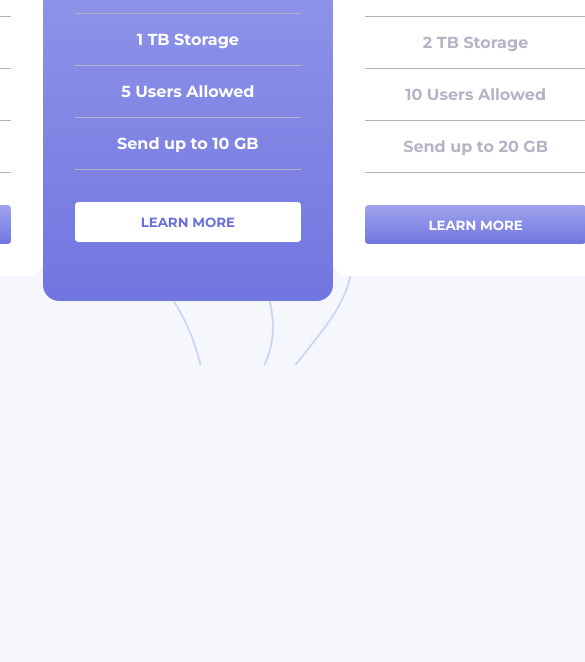
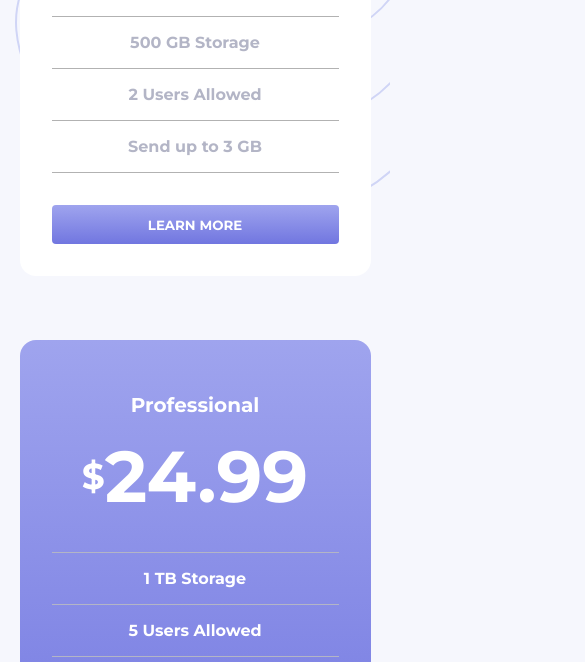
Before and after one commit to Deeperr0/pricing-component-toggle, a plain HTML site: page index.html in a window 390 px wide. Shown: the part 438-1100 px from the top of the page, 585 px wide, since content can reach past the window. Before the commit the page ends 844 px from the top, so only its background shows below. Drawn offline with Linux system fonts and the light colour scheme.

Commit message:
Added hover states and responsiveness

```diff
--- a/styles.css
+++ b/styles.css
@@ -14,6 +14,9 @@ html {
 	box-sizing: border-box;
 	margin: 0;
 	padding: 0;
+}
+button {
+	cursor: pointer;
 }
 body {
 	height: 100%;
@@ -88,16 +91,6 @@ input:checked + .slider:before {
 	font-size: 15px;
 }
 
-.learn-more {
-	background: linear-gradient(to top, #7176e0, #9fa4ee);
-	width: 100%;
-	height: 40px;
-	border-radius: 4px;
-	border: none;
-	font-weight: 700;
-	color: white;
-	margin-top: 32px;
-}
 .pro-container > button {
 	background: white;
 	color: #696fdd;
@@ -180,3 +173,36 @@ input:checked + .slider:before {
 .pro-container ul:last-child {
 	border-bottom: 1px solid hsl(234, 14%, 74%);
 }
+.learn-more {
+	background: linear-gradient(to top, #7176e0, #9fa4ee);
+	width: 100%;
+	height: 40px;
+	border-radius: 4px;
+	border: none;
+	font-weight: 700;
+	color: white;
+	margin-top: 32px;
+	transition: color ease-in-out 0.3s;
+}
+.learn-more:hover {
+	background: white;
+	color: #696fdd;
+	border: 1px solid rgba(0, 0, 0, 0.1);
+}
+.pro-container .learn-more:hover {
+	color: white;
+	background: #7176e0;
+	border: 1px solid white;
+}
+
+@media (max-width: 768px) {
+	.pricings-container {
+		flex-direction: column;
+		width: 100%;
+		align-items: center;
+	}
+	.container {
+		margin-bottom: 64px;
+		width: 90%;
+	}
+}
```
